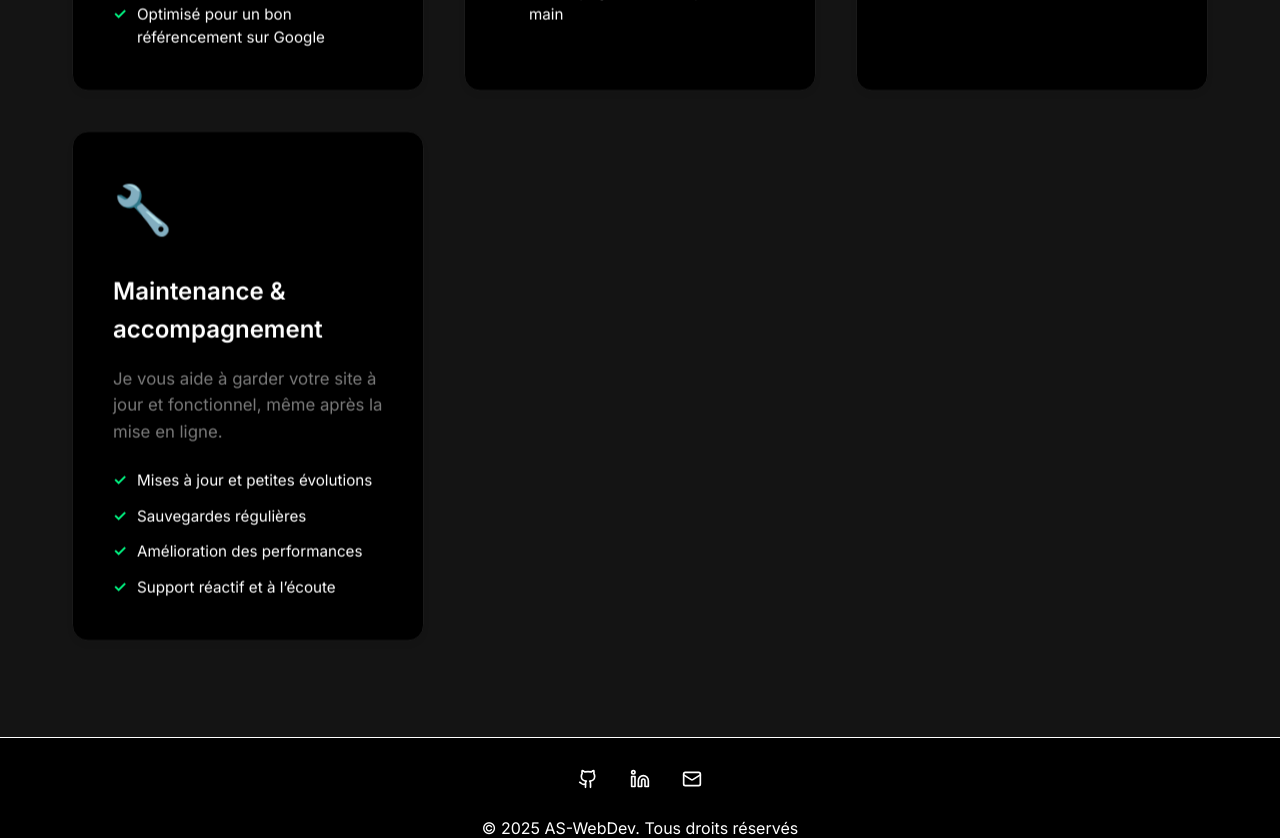
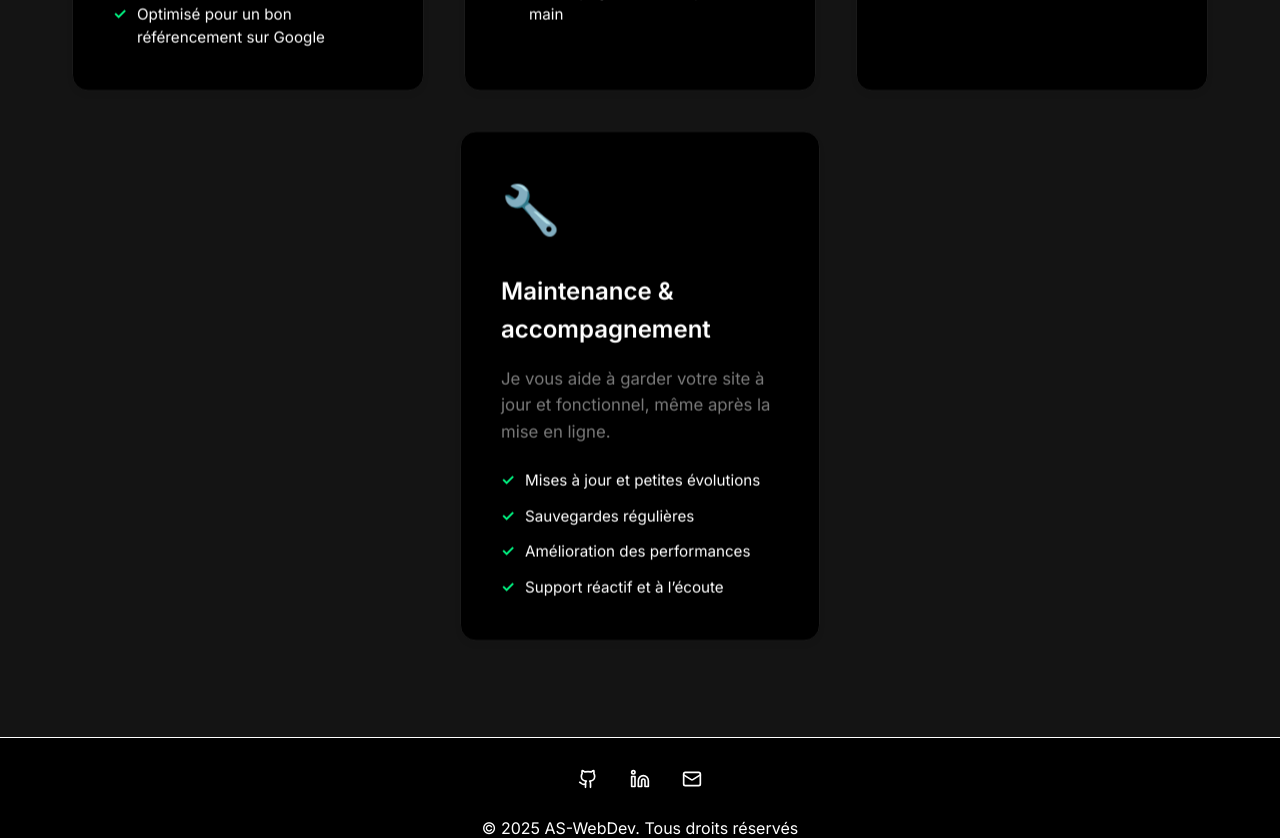
Before and after one commit to Alexandre-Saudemont/WebDev, a Next.js app: page /services in a window 1280 px wide. Shown: the part 980-1818 px from the top of the page. Built offline with nearby package versions, Linux system fonts and the light colour scheme.

Commit message:
Update ServicesPage.css
.services-grid: display: flex; flex-wrap: wrap; gap: 2.5rem; justify-content: center;
.service-card: flex: 1 1 300px; max-width: 360px;
Responsive ≤768px: service-card passe en flex: 1 1 100%; max-width: 100%

```diff
--- a/src/components/ServicesPage/ServicesPage.css
+++ b/src/components/ServicesPage/ServicesPage.css
@@ -29,9 +29,10 @@
 }
 
 .services-grid {
-	display: grid;
-	grid-template-columns: repeat(auto-fit, minmax(300px, 1fr));
+	display: flex;
+	flex-wrap: wrap;
 	gap: 2.5rem;
+	justify-content: center;
 }
 
 .service-card {
@@ -41,6 +42,8 @@
 	border: 1px solid var(--border);
 	transition: all 0.3s ease !important;
 	box-shadow: 0 4px 6px rgba(0, 0, 0, 0.05);
+	flex: 1 1 300px;
+	max-width: 360px;
 }
 
 .service-card:hover {
@@ -127,12 +130,13 @@
 	}
 
 	.services-grid {
-		grid-template-columns: 1fr;
 		gap: 2rem;
 	}
 
 	.service-card {
 		padding: 2rem;
+		flex: 1 1 100%;
+		max-width: 100%;
 	}
 
 	.service-icon {
```
